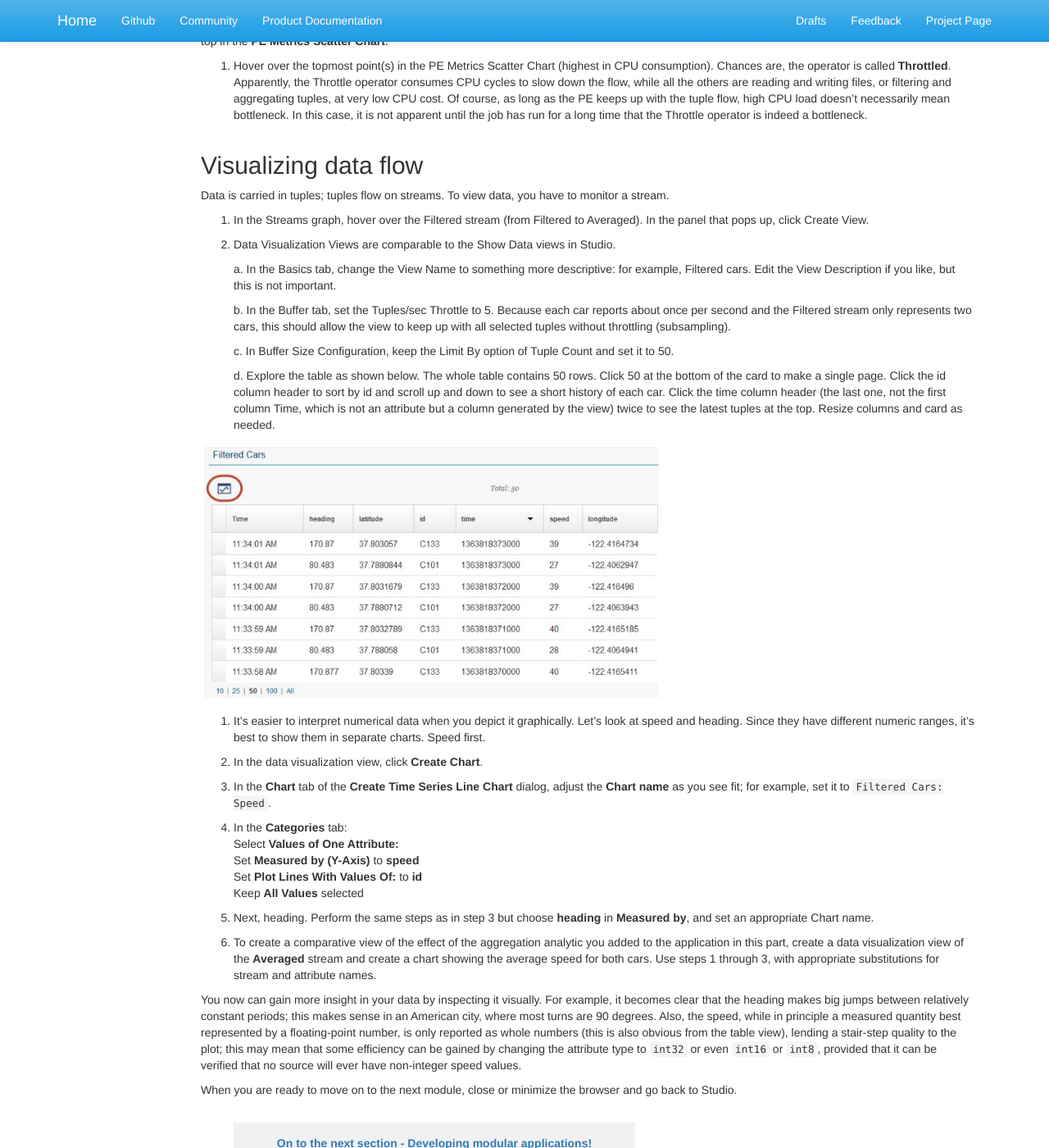
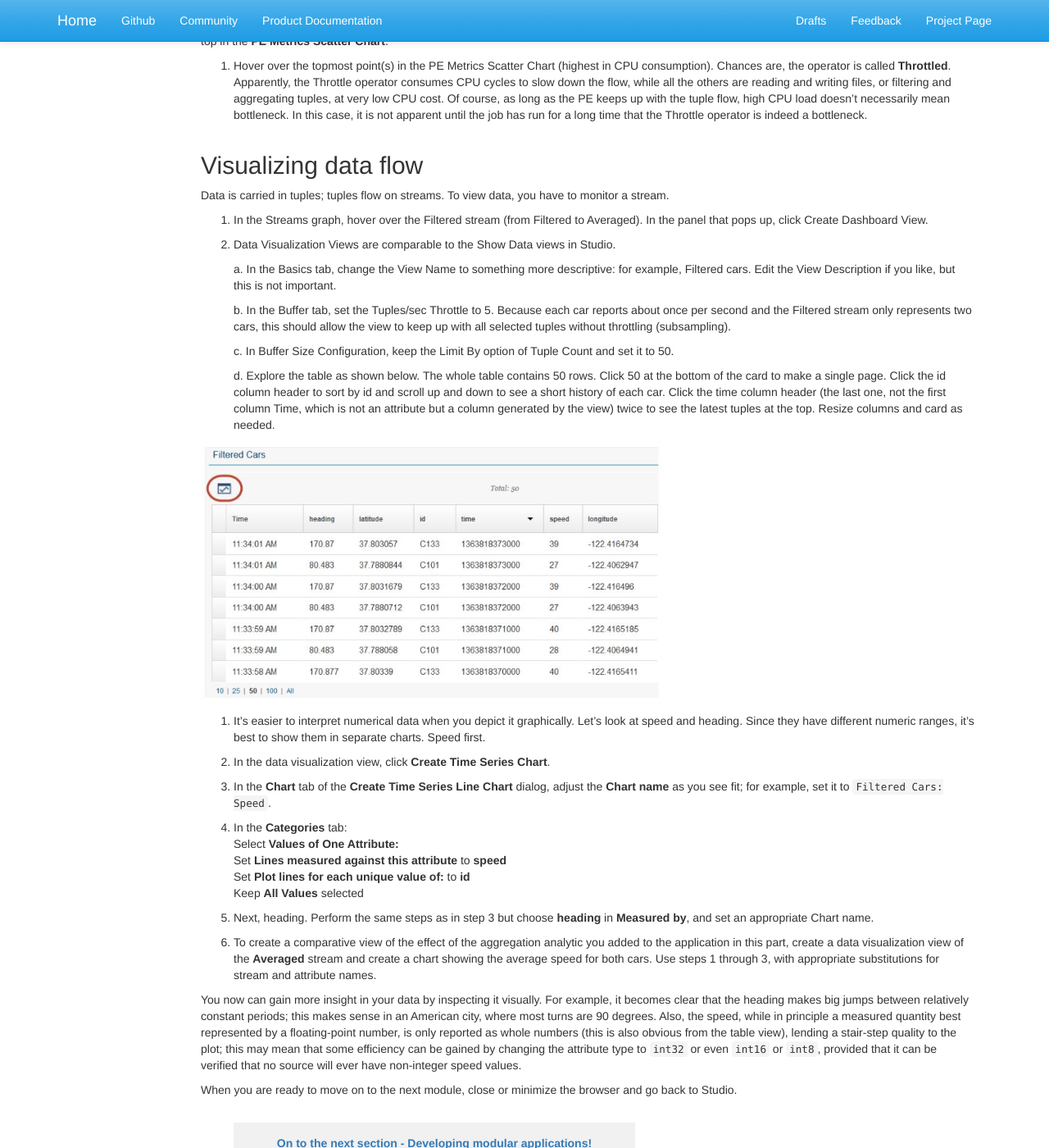
Before and after one commit to IBMStreams/tutorials, a Jekyll site: the page built from docs/spl-lab/Lab-3/Monitoring-Jobs.md, in a window 1280 px wide and 1400 px high, scrolled down 507 px. Shown: the whole window at 82% size. Built offline with Jekyll 4.4.1, drawn with Linux system fonts in a browser that asks for light colours; nearby versions of some CDN libraries.

Commit message:
Update Monitoring-Jobs.md

```diff
--- a/docs/spl-lab/Lab-3/Monitoring-Jobs.md
+++ b/docs/spl-lab/Lab-3/Monitoring-Jobs.md
@@ -28,7 +28,7 @@ Of course, as long as the PE keeps up with the tuple flow, high CPU load doesn
 ## Visualizing data flow
 
 Data is carried in tuples; tuples flow on streams. To view data, you have to monitor a stream.
-1. 	In the Streams graph, hover over the Filtered stream (from Filtered to Averaged). In the panel that pops up, click Create View.
+1. 	In the Streams graph, hover over the Filtered stream (from Filtered to Averaged). In the panel that pops up, click Create Dashboard View.
 
 1. 	Data Visualization Views are comparable to the Show Data views in Studio.
 
@@ -44,14 +44,14 @@ Data is carried in tuples; tuples flow on streams. To view data, you have to mon
 
 1. 	It’s easier to interpret numerical data when you depict it graphically. Let’s look at speed and heading. Since they have different numeric ranges, it’s best to show them in separate charts. Speed first.
 
-1. 	In the data visualization view, click **Create Chart**.
+1. 	In the data visualization view, click **Create Time Series Chart**.
 
 2. 	In the **Chart** tab of the **Create Time Series Line Chart** dialog, adjust the **Chart name** as you see fit; for example, set it to `Filtered Cars: Speed`.
 
 3. 	In the **Categories** tab:
       Select **Values of One Attribute:**
-      Set **Measured by (Y-Axis)** to **speed**
-      Set **Plot Lines With Values Of:** to **id**
+      Set **Lines measured against this attribute** to **speed**
+      Set **Plot lines for each unique value of:** to **id**
       Keep **All Values** selected
 
 1. 	Next, heading. Perform the same steps as in step 3 but choose **heading** in **Measured by**, and set an appropriate Chart name.
```
